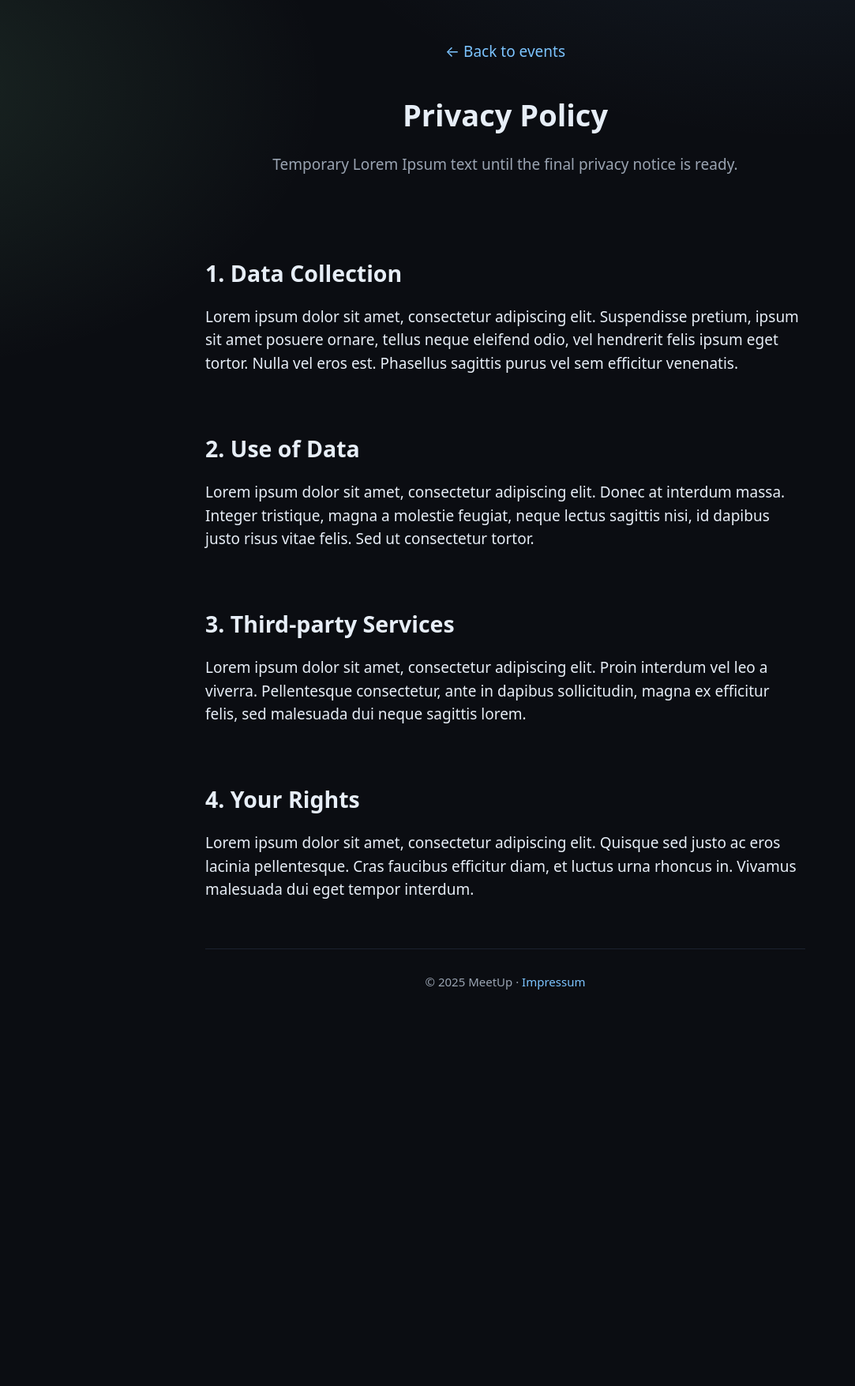
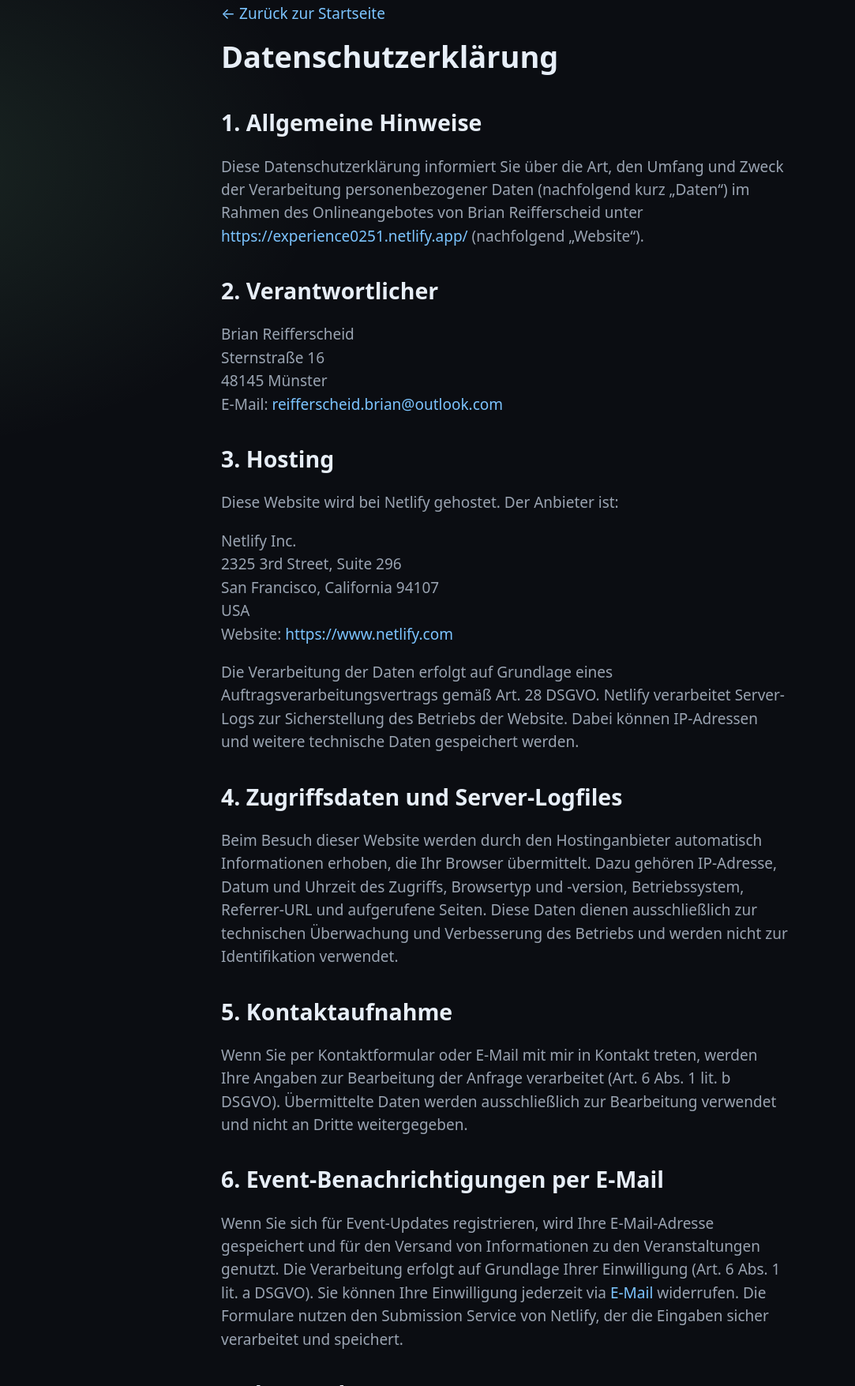
Before and after one commit to Brianquant/workshop, a plain HTML site: page privacy.html in a window 1280 px wide. Shown: the part 27-1782 px from the top of the page at 79% size, without its empty margins (0-1083 px from the left). Before the commit the page ends 1372 px from the top, so only its background shows below. Drawn offline with Linux system fonts and the light colour scheme.

Commit message:
added legal pages

```diff
--- a/privacy.html
+++ b/privacy.html
@@ -1,40 +1,42 @@
 <!doctype html>
-<html lang="en">
+<html lang="de">
 <head>
   <meta charset="utf-8" />
   <meta name="viewport" content="width=device-width, initial-scale=1" />
-  <title>Privacy · MeetUp</title>
-  <link rel="stylesheet" href="style.css">
+  <title>Datenschutz · MeetUp Community</title>
+  <link rel="stylesheet" href="style.css" />
 </head>
 <body class="legal-page">
-  <header class="legal-header">
-    <a href="index.html" class="back-link">← Back to events</a>
-    <h1>Privacy Policy</h1>
-    <p>Temporary Lorem Ipsum text until the final privacy notice is ready.</p>
-  </header>
-  <main class="legal-content">
-    <section>
-      <h2>1. Data Collection</h2>
-      <p>Lorem ipsum dolor sit amet, consectetur adipiscing elit. Suspendisse pretium, ipsum sit amet posuere ornare, tellus neque eleifend odio, vel hendrerit felis ipsum eget tortor. Nulla vel eros est. Phasellus sagittis purus vel sem efficitur venenatis.</p>
-    </section>
-    <section>
-      <h2>2. Use of Data</h2>
-      <p>Lorem ipsum dolor sit amet, consectetur adipiscing elit. Donec at interdum massa. Integer tristique, magna a molestie feugiat, neque lectus sagittis nisi, id dapibus justo risus vitae felis. Sed ut consectetur tortor.</p>
-    </section>
-    <section>
-      <h2>3. Third-party Services</h2>
-      <p>Lorem ipsum dolor sit amet, consectetur adipiscing elit. Proin interdum vel leo a viverra. Pellentesque consectetur, ante in dapibus sollicitudin, magna ex efficitur felis, sed malesuada dui neque sagittis lorem.</p>
-    </section>
-    <section>
-      <h2>4. Your Rights</h2>
-      <p>Lorem ipsum dolor sit amet, consectetur adipiscing elit. Quisque sed justo ac eros lacinia pellentesque. Cras faucibus efficitur diam, et luctus urna rhoncus in. Vivamus malesuada dui eget tempor interdum.</p>
-    </section>
+  <main class="legal-wrapper">
+    <a href="index.html" class="back-link">← Zurück zur Startseite</a>
+    <h1>Datenschutzerklärung</h1>
+    <h2>1. Allgemeine Hinweise</h2>
+    <p>Diese Datenschutzerklärung informiert Sie über die Art, den Umfang und Zweck der Verarbeitung personenbezogener Daten (nachfolgend kurz „Daten“) im Rahmen des Onlineangebotes von Brian Reifferscheid unter <a href="https://experience0251.netlify.app/" target="_blank" rel="noopener">https://experience0251.netlify.app/</a> (nachfolgend „Website“).</p>
+    <h2>2. Verantwortlicher</h2>
+    <p>Brian Reifferscheid<br />
+    Sternstraße 16<br />
+    48145 Münster<br />
+    E-Mail: <a href="mailto:reifferscheid.brian@outlook.com">reifferscheid.brian@outlook.com</a></p>
+    <h2>3. Hosting</h2>
+    <p>Diese Website wird bei Netlify gehostet. Der Anbieter ist:</p>
+    <p>Netlify Inc.<br />
+    2325 3rd Street, Suite 296<br />
+    San Francisco, California 94107<br />
+    USA<br />
+    Website: <a href="https://www.netlify.com" target="_blank" rel="noopener">https://www.netlify.com</a></p>
+    <p>Die Verarbeitung der Daten erfolgt auf Grundlage eines Auftragsverarbeitungsvertrags gemäß Art. 28 DSGVO. Netlify verarbeitet Server-Logs zur Sicherstellung des Betriebs der Website. Dabei können IP-Adressen und weitere technische Daten gespeichert werden.</p>
+    <h2>4. Zugriffsdaten und Server-Logfiles</h2>
+    <p>Beim Besuch dieser Website werden durch den Hostinganbieter automatisch Informationen erhoben, die Ihr Browser übermittelt. Dazu gehören IP-Adresse, Datum und Uhrzeit des Zugriffs, Browsertyp und -version, Betriebssystem, Referrer-URL und aufgerufene Seiten. Diese Daten dienen ausschließlich zur technischen Überwachung und Verbesserung des Betriebs und werden nicht zur Identifikation verwendet.</p>
+    <h2>5. Kontaktaufnahme</h2>
+    <p>Wenn Sie per Kontaktformular oder E-Mail mit mir in Kontakt treten, werden Ihre Angaben zur Bearbeitung der Anfrage verarbeitet (Art. 6 Abs. 1 lit. b DSGVO). Übermittelte Daten werden ausschließlich zur Bearbeitung verwendet und nicht an Dritte weitergegeben.</p>
+    <h2>6. Event-Benachrichtigungen per E-Mail</h2>
+    <p>Wenn Sie sich für Event-Updates registrieren, wird Ihre E-Mail-Adresse gespeichert und für den Versand von Informationen zu den Veranstaltungen genutzt. Die Verarbeitung erfolgt auf Grundlage Ihrer Einwilligung (Art. 6 Abs. 1 lit. a DSGVO). Sie können Ihre Einwilligung jederzeit via <a href="mailto:reifferscheid.brian@outlook.com">E-Mail</a> widerrufen. Die Formulare nutzen den Submission Service von Netlify, der die Eingaben sicher verarbeitet und speichert.</p>
+    <h2>7. Ihre Rechte</h2>
+    <p>Sie haben gemäß DSGVO das Recht auf Auskunft, Berichtigung, Löschung, Einschränkung der Verarbeitung, Datenübertragbarkeit, Widerspruch sowie Widerruf erteilter Einwilligungen. Zudem besteht ein Beschwerderecht bei einer Aufsichtsbehörde.</p>
+    <h2>8. Sicherheit</h2>
+    <p>Diese Website verwendet SSL-/TLS-Verschlüsselung (https://), um die Übertragung Ihrer Daten zu schützen.</p>
+    <h2>9. Änderung dieser Datenschutzerklärung</h2>
+    <p>Ich behalte mir vor, diese Datenschutzerklärung bei Änderungen an der Website oder den Datenschutzbestimmungen anzupassen. Bitte informieren Sie sich regelmäßig über den aktuellen Inhalt.</p>
   </main>
-  <footer class="legal-footer">
-    © <span id="year"></span> MeetUp · <a href="impressum.html">Impressum</a>
-  </footer>
-  <script>
-    document.getElementById('year').textContent = new Date().getFullYear();
-  </script>
 </body>
 </html>
--- a/style.css
+++ b/style.css
@@ -20,6 +20,36 @@ body {
     background: radial-gradient(1200px 800px at 80% -20%, rgba(124, 196, 255, .12), transparent 60%),
         radial-gradient(900px 600px at -10% 10%, rgba(155, 255, 181, .10), transparent 60%),
         var(--bg);
+}
+
+.legal-page {
+    min-height: 100vh;
+    padding: 40px 20px 80px;
+}
+
+.legal-wrapper {
+    max-width: 720px;
+    margin: 0 auto;
+}
+
+.legal-wrapper h1 {
+    margin-top: 0;
+}
+
+.legal-wrapper h2 {
+    margin-top: 32px;
+    margin-bottom: 6px;
+}
+
+.legal-wrapper p {
+    color: var(--muted);
+}
+
+.back-link {
+    display: inline-block;
+    margin-bottom: 18px;
+    color: var(--accent);
+    text-decoration: none;
 }
 
 header {
@@ -69,6 +99,25 @@ header {
     color: var(--accent);
     text-align: center;
     font-size: clamp(15px, 1.8vw, 18px);
+}
+
+.how-it-works {
+    max-width: 900px;
+    margin: 16px auto 0;
+    padding: 20px;
+    border: 1px solid #263049;
+    border-radius: 16px;
+    background: rgba(19, 27, 42, 0.8);
+    text-align: center;
+}
+
+.how-it-works h2 {
+    margin: 0 0 8px;
+}
+
+.how-it-works p {
+    margin: 0;
+    color: var(--muted);
 }
 
 .feedback-cta-container {
@@ -229,6 +278,13 @@ header {
     background: linear-gradient(135deg, rgba(124, 196, 255, 0.18), rgba(155, 255, 181, 0.18));
     color: var(--accent);
     border: 1px solid rgba(124, 196, 255, 0.3);
+    font-weight: 600;
+}
+
+.pill.interest {
+    background: rgba(255, 223, 127, 0.15);
+    color: #ffdf7f;
+    border: 1px solid rgba(255, 223, 127, 0.35);
     font-weight: 600;
 }
 
```
Also changed, not shown: impressum.html (+13 -26 lines), index.html (+6 -0 lines).
